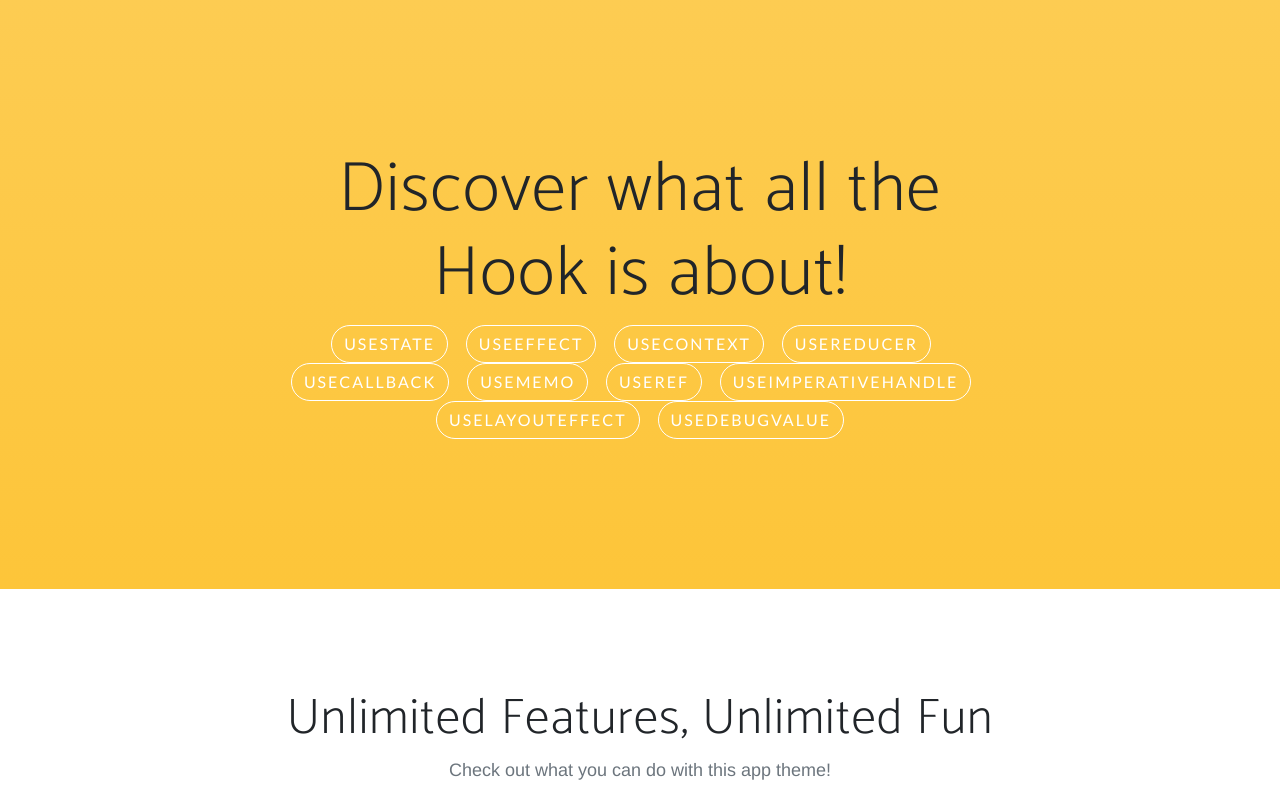
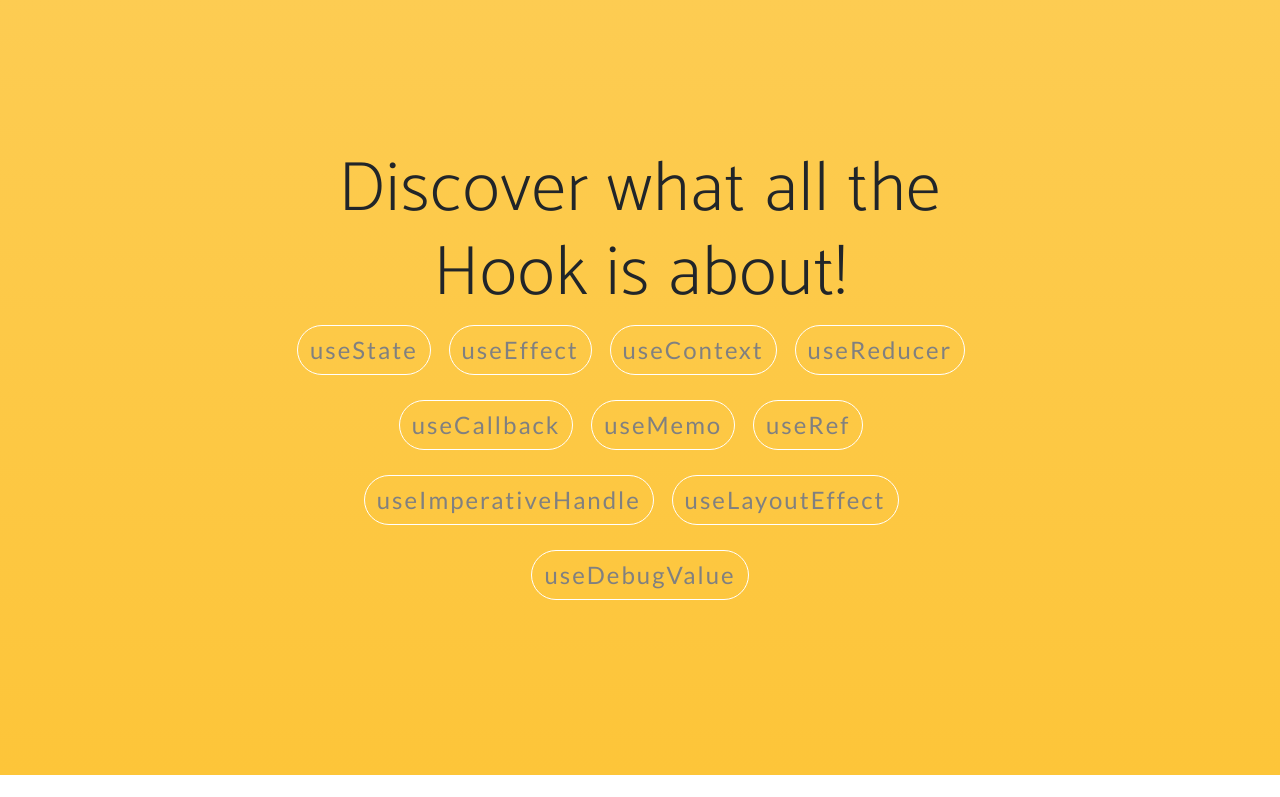
Before and after one commit to nguyenlyminhman/sefl-study-react-hook, a React (Create React App) app: page / in a window 1280 px wide. Shown: the part 801-1598 px from the top of the page. Built offline with nearby package versions, Linux system fonts and the light colour scheme; a web font is replaced by a local one.

Commit message:
Edited App.css

```diff
--- a/src/App.css
+++ b/src/App.css
@@ -255,11 +255,14 @@
 
  section.download .badges .badge-link {
      display: block;
-     margin-bottom: 25px
+     margin-bottom: 25px;
+     color: gray;
+     text-decoration: none;
+     font-size: x-large;
  }
 
  section.download .badges .badge-link:last-child {
-     margin-bottom: 0
+     margin-bottom: 5
  }
 
  section.download .badges .badge-link img {
@@ -269,7 +272,7 @@
  @media (min-width:768px) {
      section.download .badges .badge-link {
          display: inline-block;
-         margin-bottom: 0
+         margin-bottom: 5
      }
  }
 
@@ -342,7 +345,7 @@
 
  section.cta .cta-content h2 {
      font-size: 50px;
-     max-width: 450px;
+     max-width: 550px;
      margin-top: 0;
      margin-bottom: 25px;
      color: #fff
@@ -475,7 +478,7 @@
      border-radius: 300px;
      font-family: Lato, Helvetica, Arial, sans-serif;
      letter-spacing: 2px;
-     text-transform: uppercase
+     /* text-transform: uppercase */
  }
 
  .btn-xl {
```
